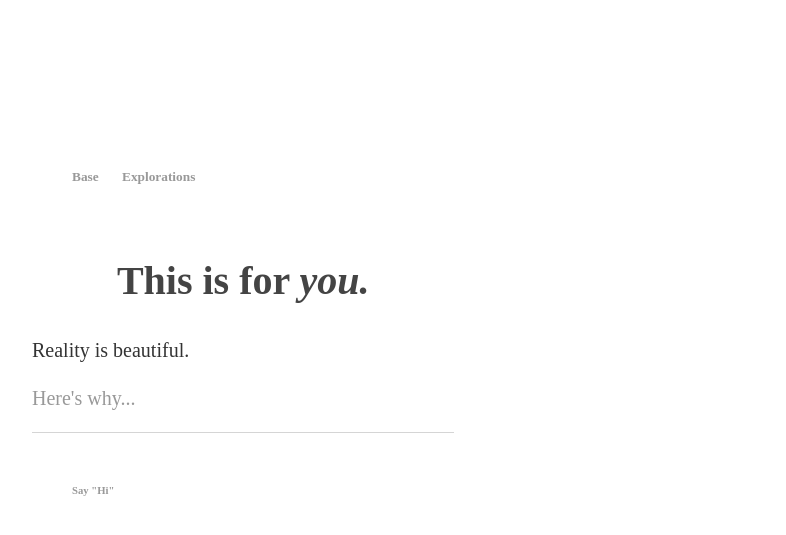
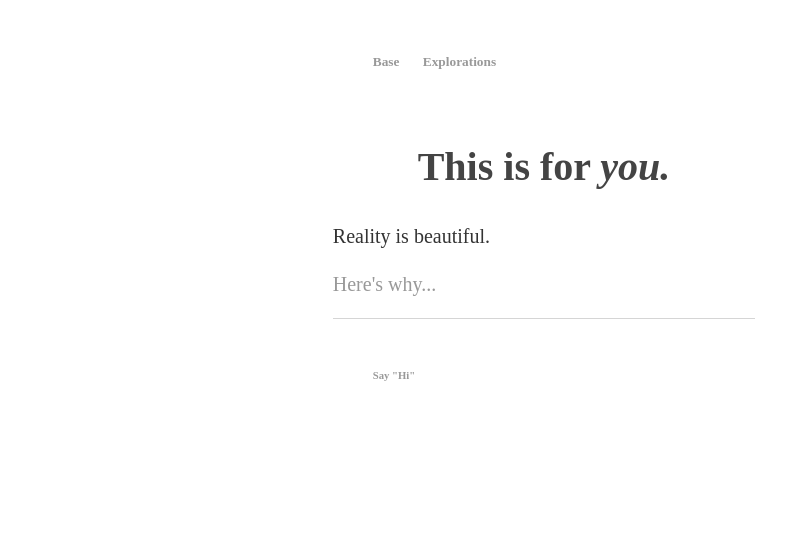
Before and after one commit to ray-dorai/ray-dorai.github.io, a Jekyll site: the page built from index.html, in a window 1280 px wide. Shown: the top 535 px of the page, without its empty margins (96-882 px from the left). Built offline with Jekyll 4.4.1, drawn with Linux system fonts in a browser that asks for light colours.

Commit message:
Update main.css

```diff
--- a/css/main.css
+++ b/css/main.css
@@ -1,6 +1,6 @@
 
 body {
-    margin: 10vw;
+    margin: 0 auto;
     font-family: 'Sorts Mill Goudy', serif;
     width: 33vw;
     font-size: smaller;
```
